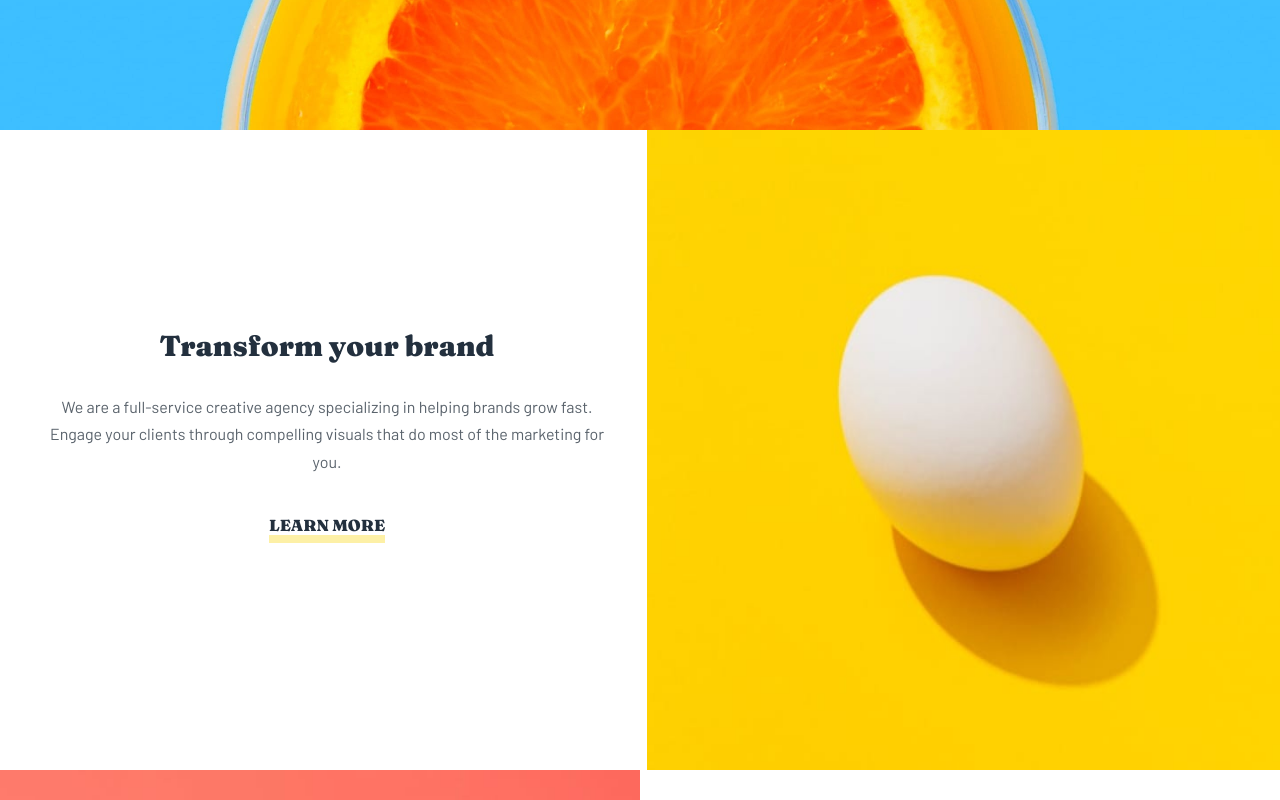
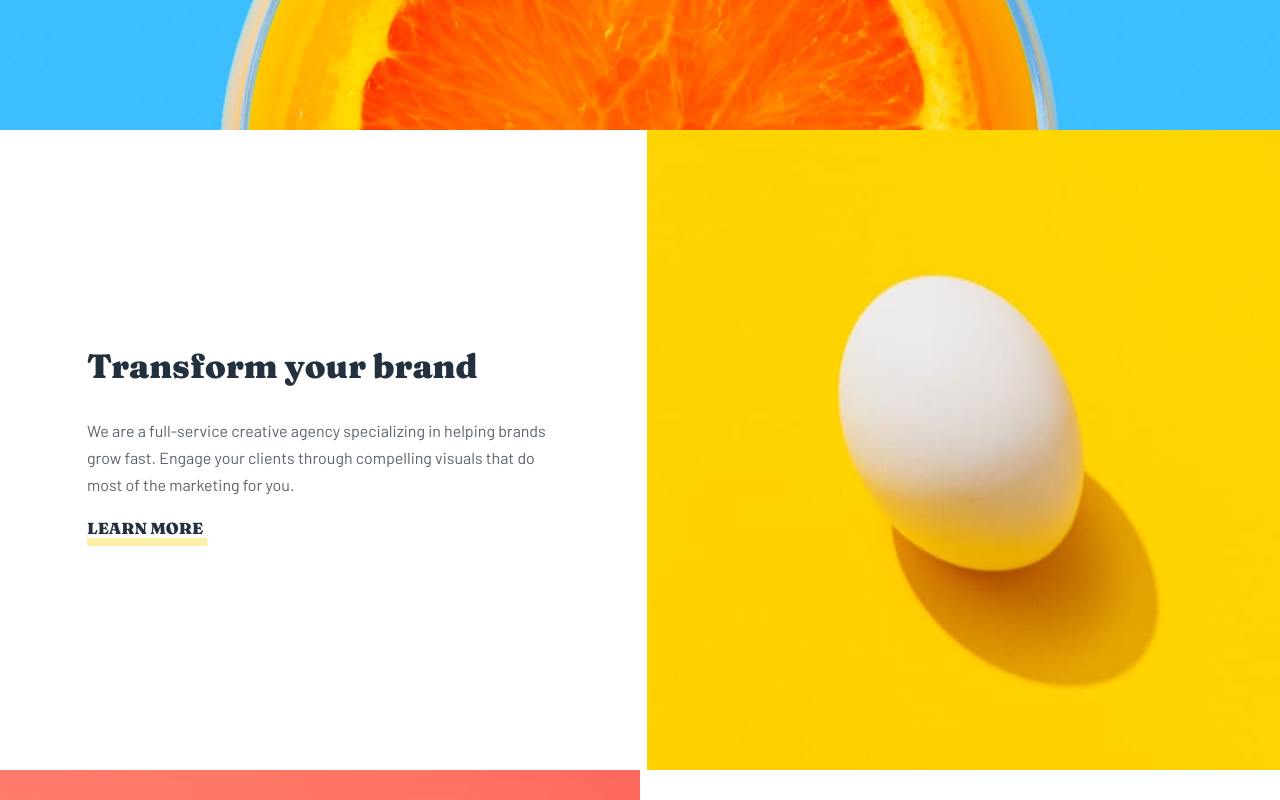
Before and after one commit to jennawlin3/sunnyside-agency-landing, a plain HTML site: page index.html in a window 1280 px wide. Shown: the part 740-1540 px from the top of the page. Drawn offline with Linux system fonts and the light colour scheme.

Commit message:
Last commit for now :)

```diff
--- a/assets/styles.css
+++ b/assets/styles.css
@@ -386,6 +386,7 @@ footer img {
 
     .hero h1 {
         margin-top: 40px;
+        font-size: 3.5em;
     }
 
     .mobile-nav {
@@ -455,6 +456,24 @@ footer img {
     .second-container img, .first-container img {
         width: 50vw;
         height: 80vh;
+    }
+
+    .content {
+        padding: 50px 80px;
+    }
+
+    .content h2 {
+        font-size: 2.1em;
+        text-align: left;
+    }
+
+    .content a {
+        margin: 20px 0;
+        width: 120px;
+    }
+
+    .content p {
+        text-align: left;
     }
 
     .third-content {
```
